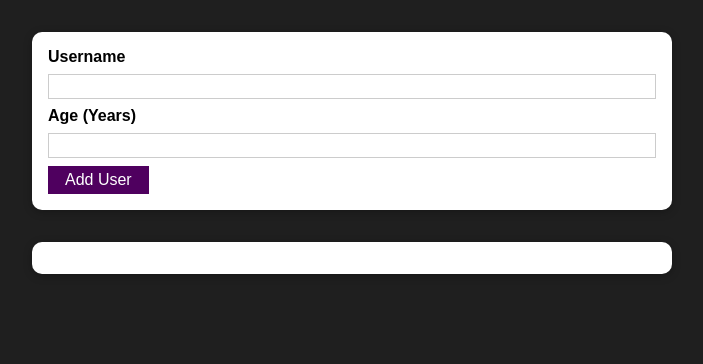
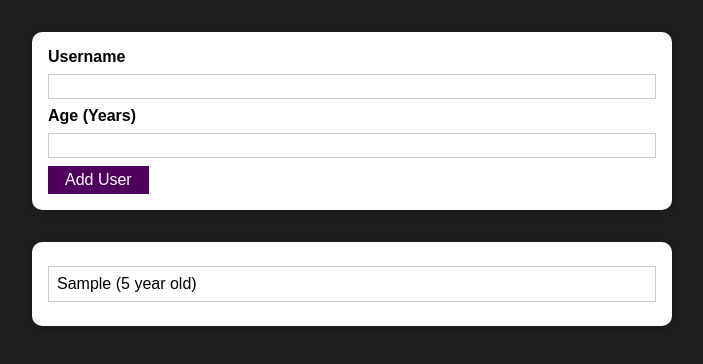
Before and after one commit to Shaikh-Abdullah/User-Input, a React (Create React App) app: page / in a window 1280 px wide. Both pictures are taken after typing "Sample", "5" into the empty fields and a click on the button "Add User". Shown: the top 364 px of the page, without its empty margins (288-991 px from the left). Built offline with nearby package versions, Linux system fonts and the light colour scheme.

Commit message:
Key props

```diff
--- a/src/App.js
+++ b/src/App.js
@@ -2,21 +2,21 @@ import React, { useState } from 'react';
 
 import AddUser from './components/Users/AddUser';
 import './components/Users/AddUser.module.css'
-import UserList from './components/Users/UserList';
+import UsersList from './components/Users/UsersList';
 
 function App() {
   const [usersList, setUsersList] = useState([])
 
   const addUserHandler = (uName, uAge) => {
     setUsersList((prevUsersList) => {
-      return [...prevUsersList, { name: uName, age: uAge }]
+      return [...prevUsersList, { name: uName, age: uAge, id: Math.random().toString() }]
     })
   }
 
   return (
     <div>
       <AddUser onAddUser={addUserHandler} />
-      <UserList users={usersList} />
+      <UsersList users={usersList} />
     </div>
   );
 }
--- a/src/components/Users/UserList.js
+++ b/src/components/Users/UsersList.js
@@ -1,11 +1,11 @@
-import classes from './UserList.module.css'
+import classes from './UsersList.module.css'
 import Card from '../UI/Card'
-const UserList = props => {
+const UsersList = props => {
     return (
         <Card className={classes.users}>
             <ul>
                 {props.users.map((user) => {
-                    <li>
+                    return <li key={user.id}>
                         {user.name} ({user.age} year old)
                     </li>
                 })}
@@ -14,4 +14,4 @@ const UserList = props => {
     )
 }
 
-export default UserList
+export default UsersList
```
Also changed, not shown: src/components/Users/UsersList.module.css (renamed from src/components/Users/UserList.module.css).
